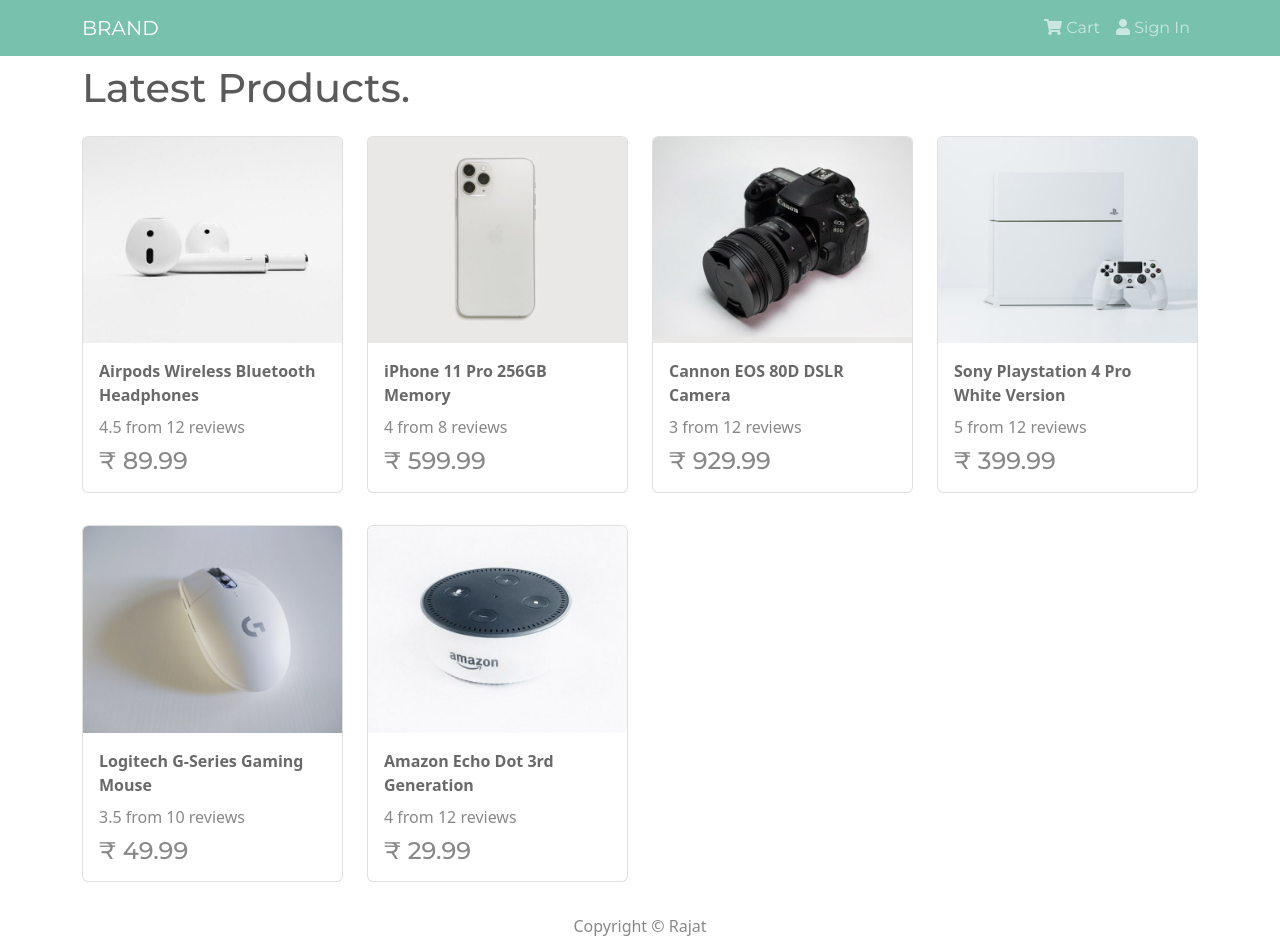
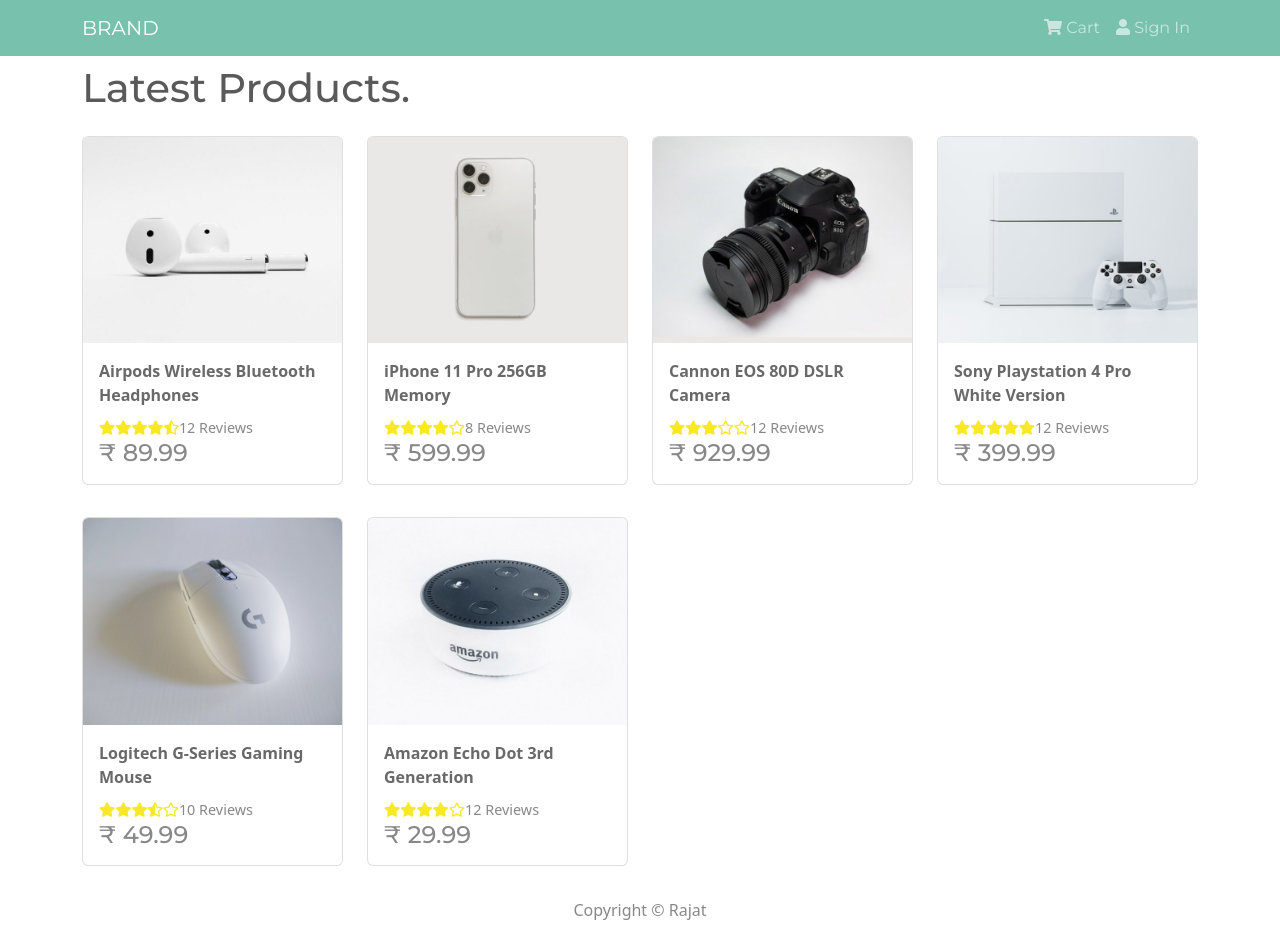
Before and after one commit to TMjewel1010/ecommerce, a React (Create React App) app in the folder frontend/: page / in a window 1280 px wide. Built offline with nearby package versions, Linux system fonts and the light colour scheme.

Commit message:
add a Rating component to display the product rating

```diff
--- a/frontend/src/components/Product.js
+++ b/frontend/src/components/Product.js
@@ -1,4 +1,5 @@
 import React from 'react';
+import Rating from './Rating';
 import { Card } from 'react-bootstrap';
 
 const Product = ({ product }) => {
@@ -16,11 +17,17 @@
 						<strong>{product.name}</strong>
 					</Card.Title>
 				</a>
+
 				<Card.Text as='div'>
-					<div className='my-2'>
+					{/* <div className='my-2'>
 						{product.rating} from {product.numReviews} reviews
-					</div>
+					</div> */}
+					<Rating
+						value={product.rating}
+						text={`${product.numReviews} Reviews`}
+					/>
 				</Card.Text>
+
 				<Card.Text as='h4'>&#x20B9; {product.price}</Card.Text>
 			</Card.Body>
 		</Card>
--- /dev/null
+++ b/frontend/src/components/Rating.js
@@ -0,0 +1,37 @@
+import React from 'react';
+import PropTypes from 'prop-types';
+
+const Rating = ({ value, text, color }) => {
+	return (
+		<div className='rating'>
+			{[1, 2, 3, 4, 5].map((ele, idx) => (
+				<span key={idx}>
+					<i
+						style={{ color: color, fontSize: '0.9em' }}
+						className={
+							value >= ele
+								? 'fas fa-star'
+								: value >= ele - 0.5
+								? 'fas fa-star-half-alt'
+								: 'far fa-star'
+						}
+						title={`${value} Stars`}
+					/>
+				</span>
+			))}
+			<span style={{ fontSize: '0.9em' }}>{text && text}</span>
+		</div>
+	);
+};
+
+Rating.defaultProps = {
+	color: '#f8e825',
+};
+
+Rating.propTypes = {
+	value: PropTypes.number.isRequired,
+	text: PropTypes.string.isRequired,
+	color: PropTypes.string,
+};
+
+export default Rating;
--- a/frontend/src/pages/HomePage.js
+++ b/frontend/src/pages/HomePage.js
@@ -10,8 +10,8 @@
 			<Row>
 				{products.map((product) => {
 					return (
-						<Col sm={12} md={6} lg={4} xl={3}>
-							<Product product={product} key={product._id} />
+						<Col sm={12} md={6} lg={4} xl={3} key={product._id}>
+							<Product product={product} />
 						</Col>
 					);
 				})}
```
